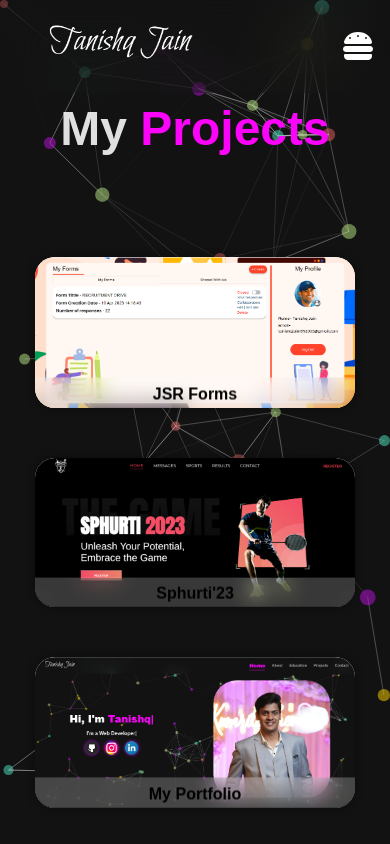
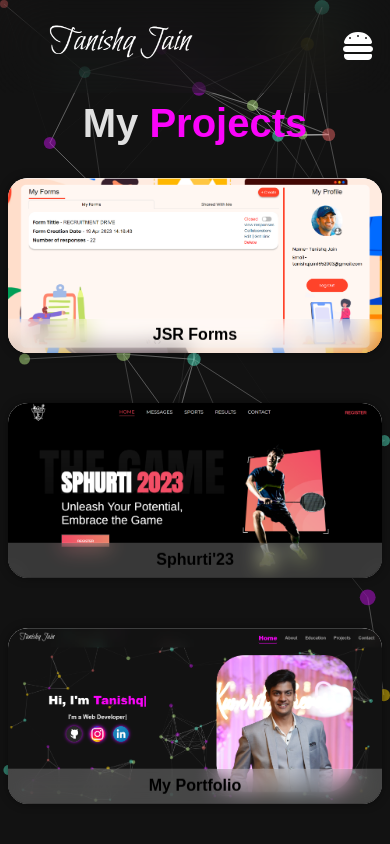
Before and after one commit to tanishqJain16/MyPortfolio, a React (Vite) app: page /projects in a window 390 px wide. Built offline with nearby package versions, Linux system fonts and the light colour scheme.

Commit message:
minor changes

```diff
--- a/src/components/SmallCard/SmallCard.css
+++ b/src/components/SmallCard/SmallCard.css
@@ -65,6 +65,6 @@
 
 @media screen and (max-width: 500px){
     .smallCard{
-        width: 20rem;
+        width: 25rem;
     }
 }
--- a/src/pages/Projects/Project.css
+++ b/src/pages/Projects/Project.css
@@ -22,7 +22,8 @@
 }
 
 @media screen and (max-width: 500px){
-    .project>.project__container>.project__container__card>img{
-        width: 20rem;
+    .project>.project__container>.project__container__title{
+        font-size: 2.5rem;
+        margin-bottom: -3vh;
     }
 }
```
